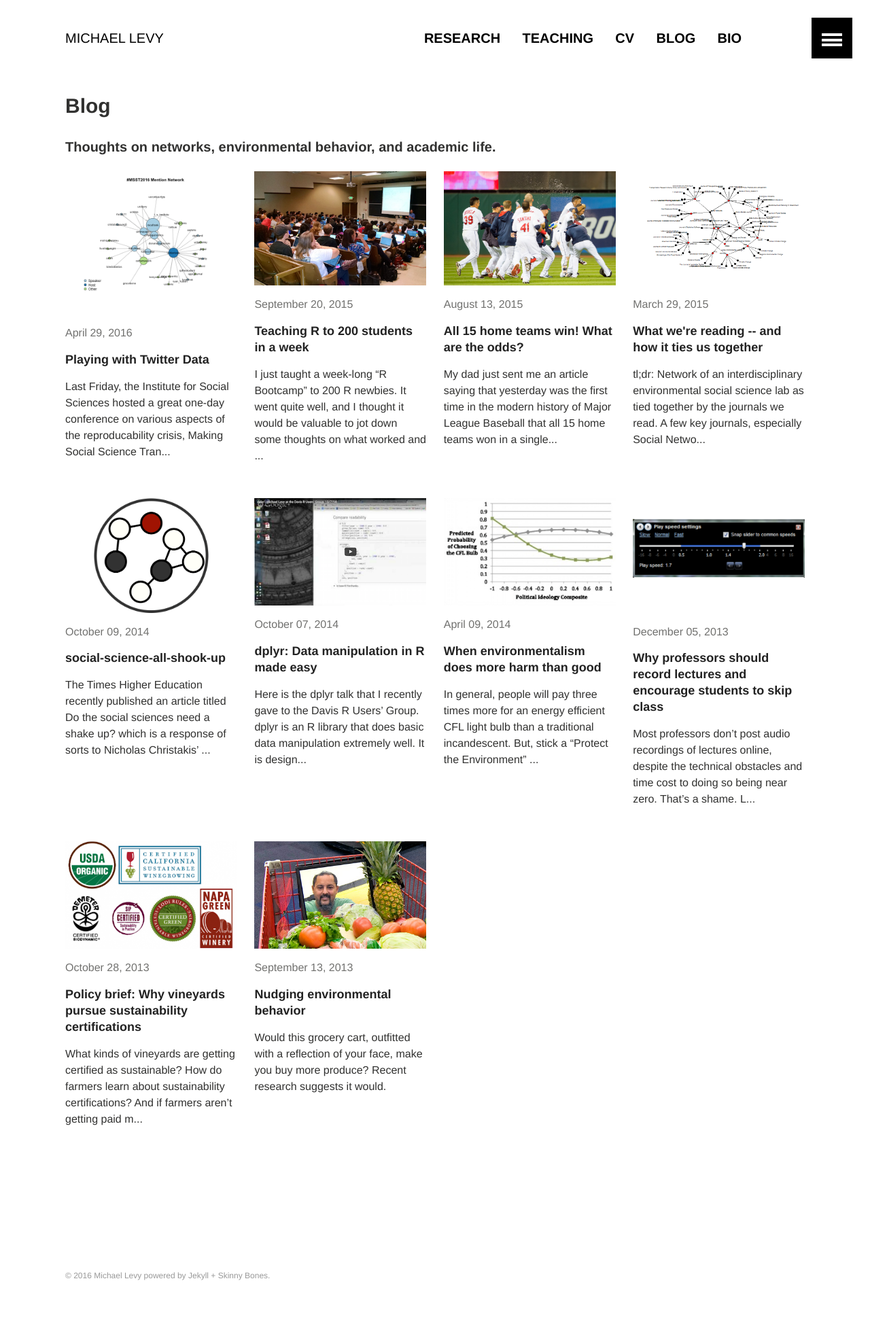
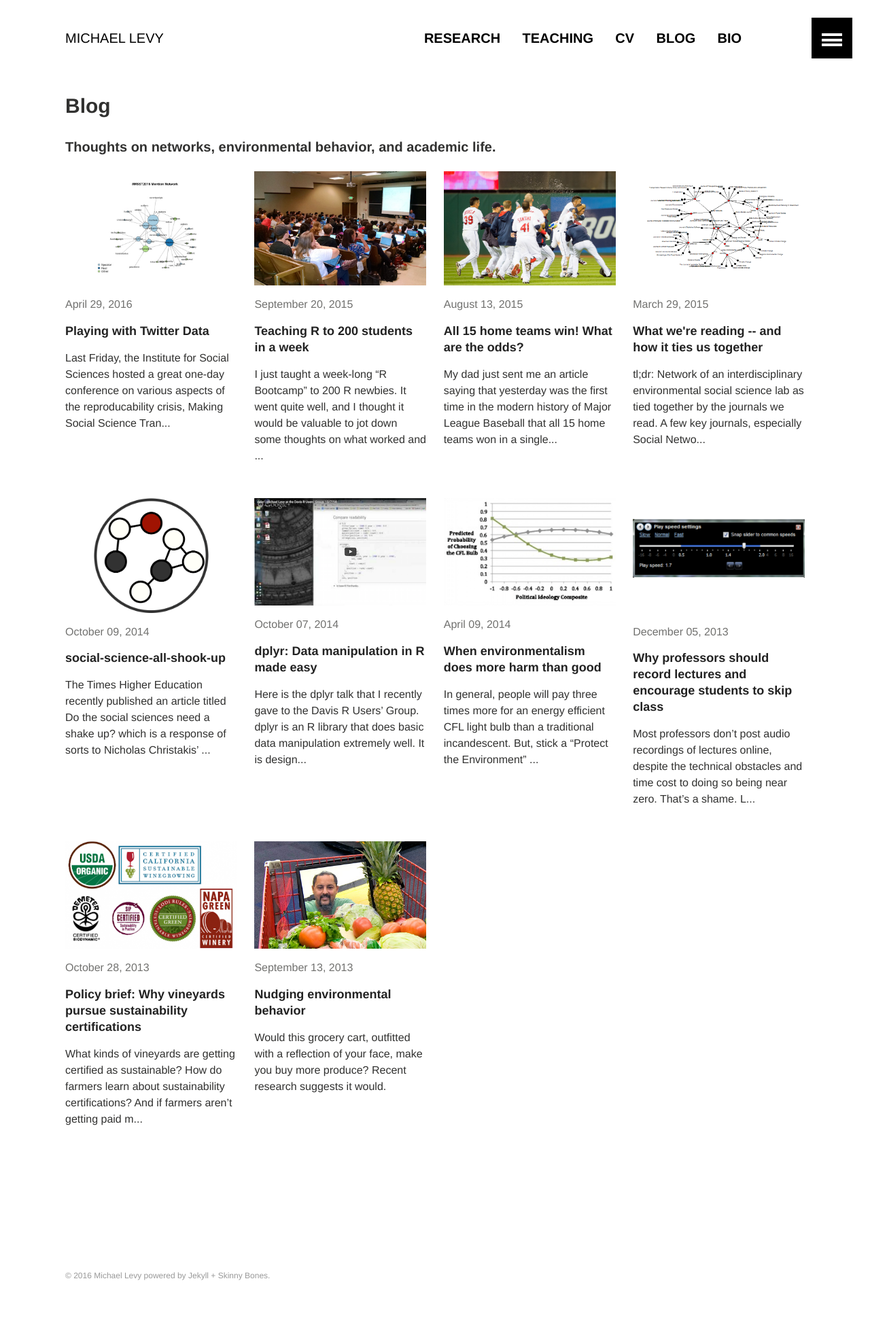
Before and after one commit to michaellevy/michaellevy.github.io, a Jekyll site: the page built from blog/index.md, in a window 1280 px wide. Shown: the whole page at 68% size. Built offline with Jekyll 4.4.1, drawn with Linux system fonts in a browser that asks for light colours.

Commit message:
image alignment

```diff
--- a/_Rmd/conference-twitter.Rmd
+++ b/_Rmd/conference-twitter.Rmd
@@ -6,7 +6,7 @@ date: "`r format(Sys.time(), '%Y-%m-%d')`"
 comments: true
 image:
    feature: blog/twitter/main.jpg
-   teaser: blog/twitter/mentionNet.png
+   teaser: blog/twitter/mentionNet.jpg
 ---
 
 Last Friday, the [Institute for Social Sciences](http://socialsciences.ucdavis.edu) hosted a great one-day conference on various aspects of the reproducability crisis, [*Making Social Science Transparent*](http://socialsciences.ucdavis.edu/impact/iss-conferences/making-social-science-transparent/iss-conference-confronts-transparency-and-replication-crisis). It was the first time I've done much tweeting during an event like this, and while it felt a little silly, it was also fun, it was nice to hear what was resonating with other people at the event, and I'm psyched to stay connected to other participants on Twitter.
```
Also changed, not shown: _posts/blog/2016-04-29-conference-twitter.md (+1 -1 lines), assets/Rfig/conference-twitter/mentionNet-1.svg, assets/Rfig/conference-twitter/platforms-1.svg, assets/Rfig/conference-twitter/polTime-1.svg, assets/Rfig/conference-twitter/polWords-1.svg, assets/Rfig/conference-twitter/retweetNet-1.svg, assets/Rfig/conference-twitter/time-1.svg, assets/Rfig/conference-twitter/unnamed-chunk-1-1.svg, assets/Rfig/conference-twitter/wordcloud-1.svg.
